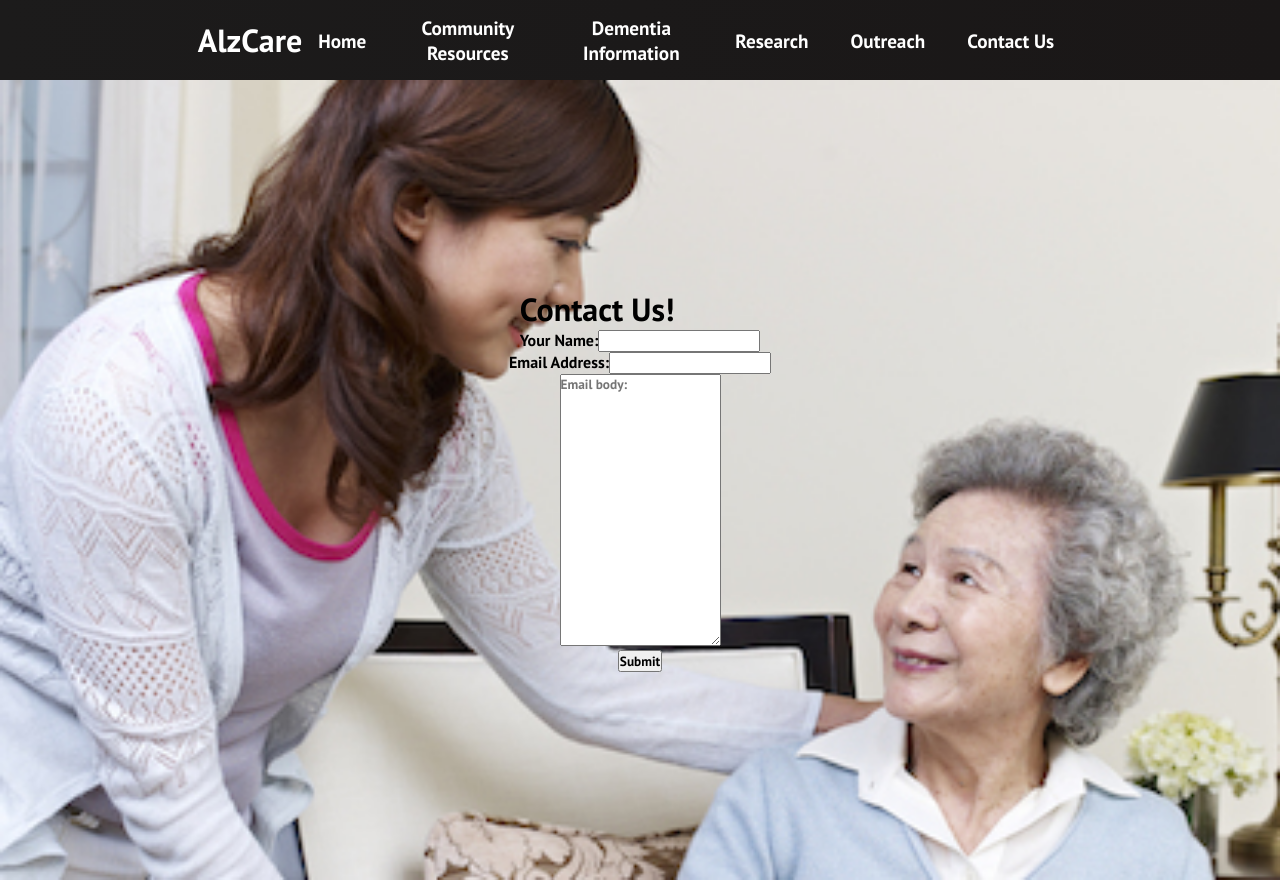
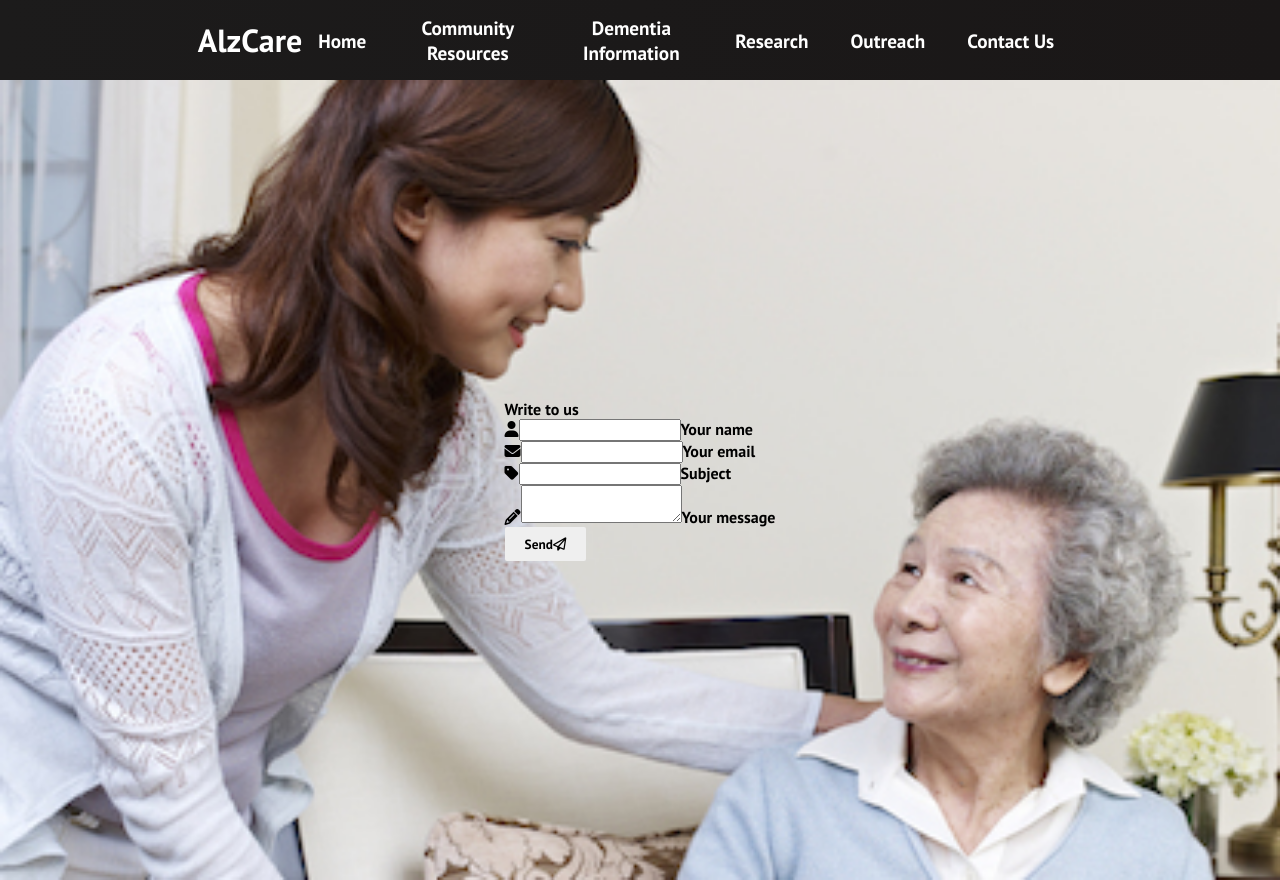
Before and after one commit to hxn8439/ALZCARE, a React (Create React App) app: page /Contact in a window 1280 px wide. Built offline with nearby package versions, Linux system fonts and the light colour scheme.

Commit message:
Installed MDB modules to Contact form
Installed MDB moduels to contact us form

```diff
--- a/package.json
+++ b/package.json
@@ -7,6 +7,7 @@
     "@testing-library/react": "^9.5.0",
     "@testing-library/user-event": "^7.2.1",
     "google-translate-api": "^2.3.0",
+    "mdbreact": "^4.27.0",
     "react": "^16.13.1",
     "react-dom": "^16.13.1",
     "react-router-dom": "^5.2.0",
--- a/src/components/pages/Contact.js
+++ b/src/components/pages/Contact.js
@@ -1,45 +1,35 @@
 import React from 'react';
 import '../../App.css';
+import { MDBContainer, MDBRow, MDBCol, MDBBtn, MDBIcon, MDBInput } from 'mdbreact';
 
-
-
-function Contact() {
-
-
+const Contact = () => {
 return (
-
 <div className='hero-container'>
+<MDBContainer>
+  <MDBRow>
+    <MDBCol md="6">
       <form>
-    <h1>Contact Us!</h1>
-  <label>
-    Your Name:
-    <input type="text" name="name" />
-  </label>
+        <p className="h5 text-center mb-4">Write to us</p>
+        <div className="grey-text">
+          <MDBInput label="Your name" icon="user" group type="text" validate error="wrong"
+            success="right" />
+          <MDBInput label="Your email" icon="envelope" group type="email" validate error="wrong"
+            success="right" />
+          <MDBInput label="Subject" icon="tag" group type="text" validate error="wrong" success="right" />
+          <MDBInput type="textarea" rows="2" label="Your message" icon="pencil-alt" />
+        </div>
+        <div className="text-center">
+          <MDBBtn outline color="secondary">
+            Send
+            <MDBIcon far icon="paper-plane" className="ml-1" />
+          </MDBBtn>
+        </div>
       </form>
-
-  <form>
-  <label>
-    Email Address:
-    <input type="text" name="address" />
-  </label>
-  </form>
-
-  <form>
-  <label>
-
-    <textarea placeholder="Email body:" rows="15"></textarea>
-  </label>
-  </form>
-
-  <form>
-  <input type="submit" value="Submit" />
-  </form>
-
-
+    </MDBCol>
+  </MDBRow>
+</MDBContainer>
 </div>
 );
-
-
-}
+};
 
 export default Contact;
```
Also changed, not shown: 1 other file (tests, documents, lock files or other folders). Lines whose indentation alone changed are shown as unchanged.
